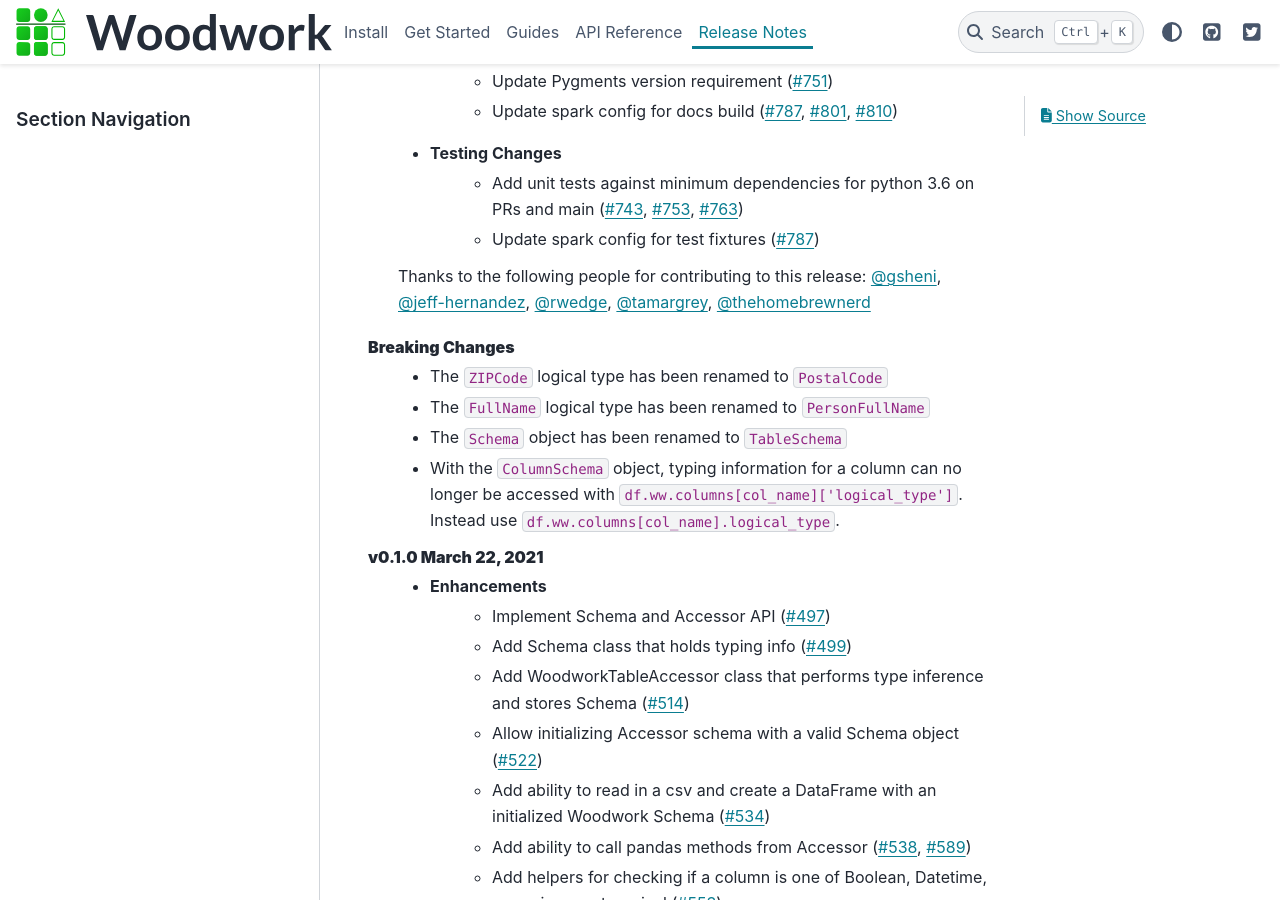
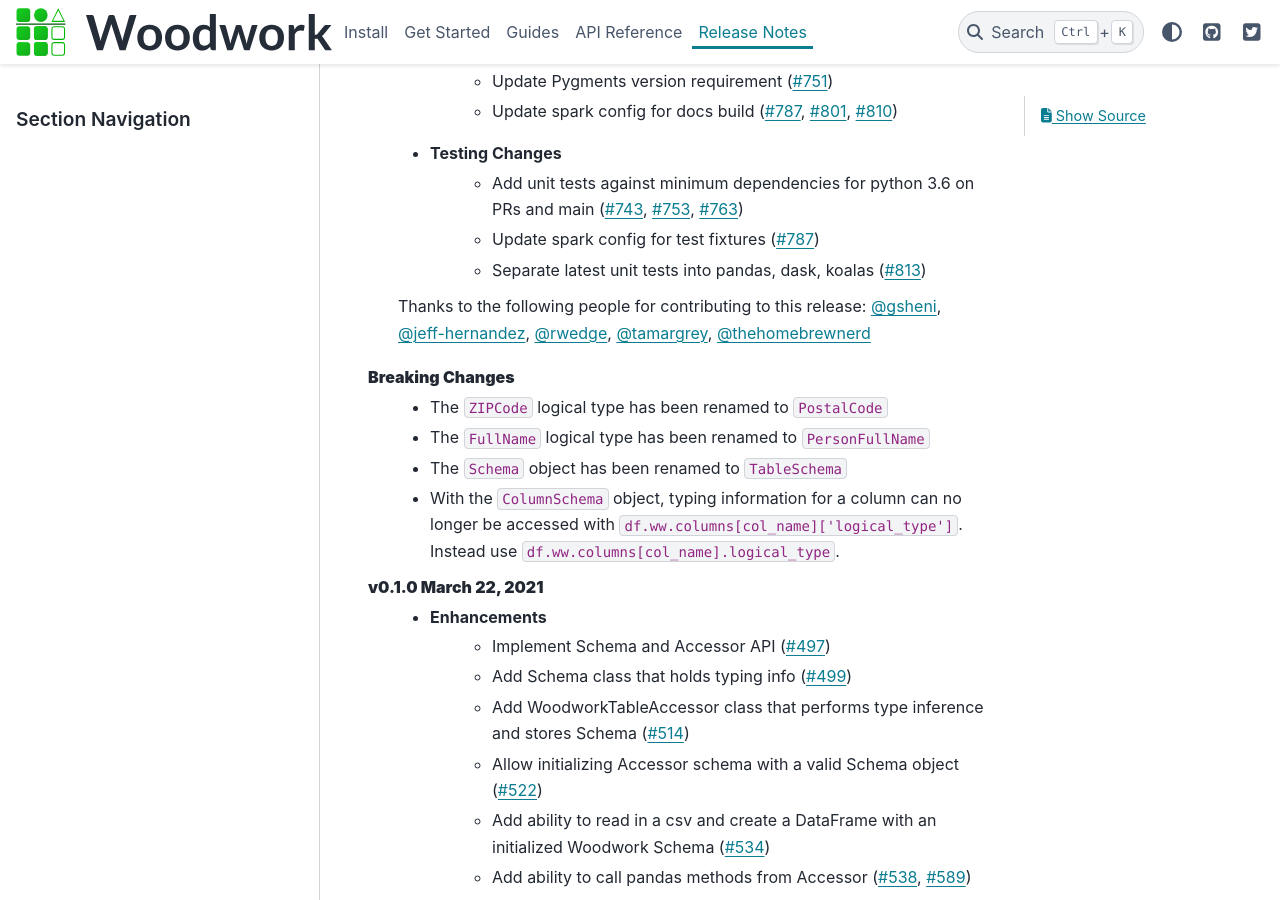
Before and after one commit to alteryx/woodwork, a Sphinx documentation site: the page built from docs/source/release_notes.rst, in a window 1280 px wide and 900 px high, scrolled down 1147 px. Built offline with Sphinx 7.4.7 and the PyData theme 0.15.4, drawn with Linux system fonts in a browser that asks for light colours; comment, search, counter and statistics services are not loaded.

Commit message:
Update latest unit tests to test koalas, dask, pandas separately (#813)
* Update latest_unit_tests.yml

* Update latest_unit_tests.yml

* Update latest_unit_tests.yml

* Update latest_unit_tests.yml

* Update release_notes.rst

Co-authored-by: Roy Wedge <roy.wedge@alteryx.com>

```diff
--- a/docs/source/release_notes.rst
+++ b/docs/source/release_notes.rst
@@ -32,6 +32,7 @@ Release Notes
     * Testing Changes
         * Add unit tests against minimum dependencies for python 3.6 on PRs and main (:pr:`743`, :pr:`753`, :pr:`763`)
         * Update spark config for test fixtures (:pr:`787`)
+        * Separate latest unit tests into pandas, dask, koalas (:pr:`813`)
 
     Thanks to the following people for contributing to this release:
     :user:`gsheni`, :user:`jeff-hernandez`, :user:`rwedge`, :user:`tamargrey`, :user:`thehomebrewnerd`
```
Also changed, not shown: 1 other file.
